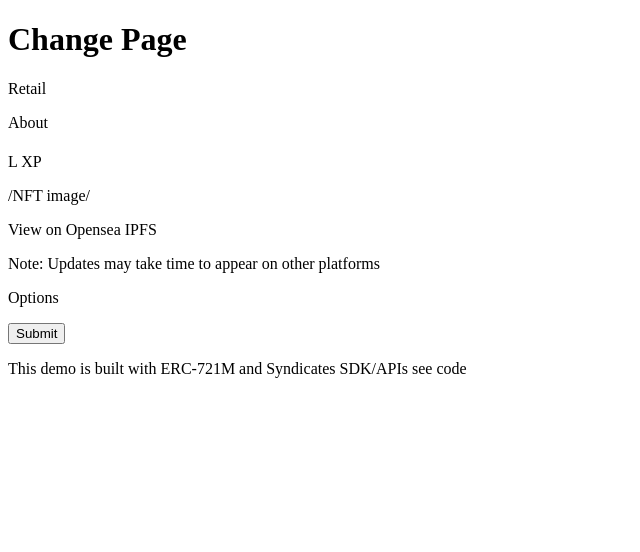
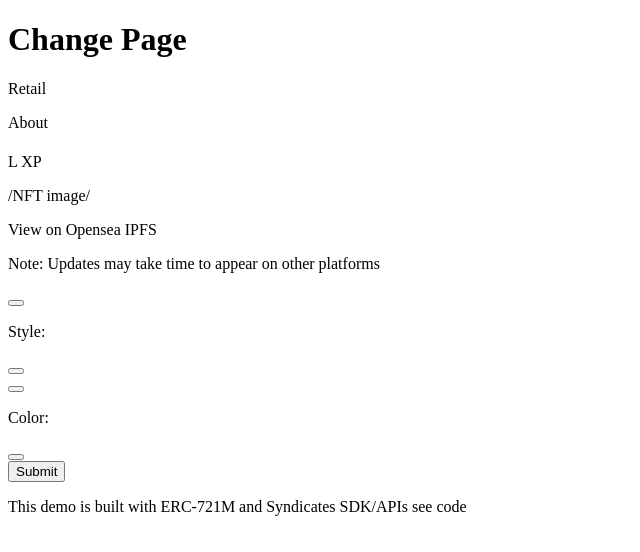
Before and after one commit to ianDAOs/demo-721m-api-frontend, a React (Create React App) app: page / in a window 1280 px wide. Both pictures are taken after a click on the button "Modify NFT". Shown: the top 552 px of the page, without its empty margins (0-640 px from the left). Built offline with nearby package versions, Linux system fonts and the light colour scheme; no server answers.

Commit message:
Add Options components and functionality

```diff
--- /dev/null
+++ b/src/components/OptionButton.js
@@ -0,0 +1,5 @@
+import React from 'react';
+
+export default function OptionButton({ buttonLabel, onClick }) {
+    return <button onClick={onClick}>{buttonLabel}</button>;
+}
--- a/src/components/Options.js
+++ b/src/components/Options.js
@@ -1,9 +1,21 @@
-import React from 'react';
+import React, { useState } from 'react';
+import Selector from './Selector';
 
 export default function Options({ metadata }) {
+
+    // Array with style options and useState hook
+    const styles = ['Sneakers', 'Basketball Shoes', 'Running Shoes'];
+    const [currentStyle, setCurrentStyle] = useState(metadata.style);
+
+    // Array with color options and useState hook
+    const colors = ['White', 'Black', 'Multicolor'];
+    const [currentColor, setCurrentColor] = useState(metadata.color);
+
     return (
         <div>
-            <p>Options {metadata.name}</p>
+            <Selector label="Style" options={styles} currentOption={currentStyle} setCurrentOption={setCurrentStyle} />
+            <Selector label="Color" options={colors} currentOption={currentColor} setCurrentOption={setCurrentColor} />
         </div>
     );
+
 }
--- /dev/null
+++ b/src/components/Selector.js
@@ -0,0 +1,18 @@
+import React from 'react';
+import OptionButton from './OptionButton';
+
+export default function Selector({ label, options, currentOption, setCurrentOption }) {
+    const handleOptionChange = (delta) => {
+        const currentIndex = options.indexOf(currentOption);
+        const nextIndex = (currentIndex + delta + options.length) % options.length;
+        setCurrentOption(options[nextIndex]);
+    };
+
+    return (
+        <div>
+            <OptionButton label="Prev" onClick={() => handleOptionChange(-1)} />
+            <p>{label}: {currentOption}</p>
+            <OptionButton label="Next" onClick={() => handleOptionChange(1)} />
+        </div>
+    );
+}
```
